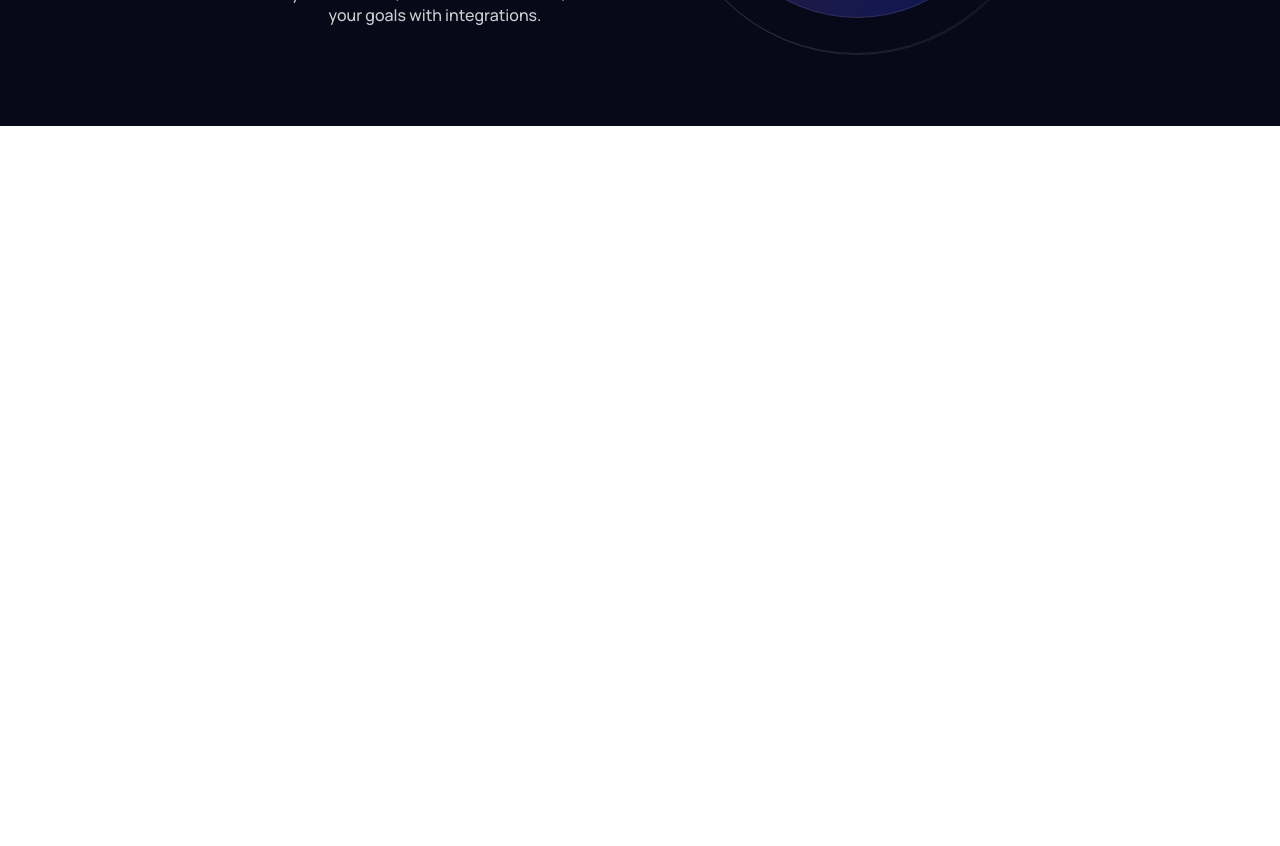
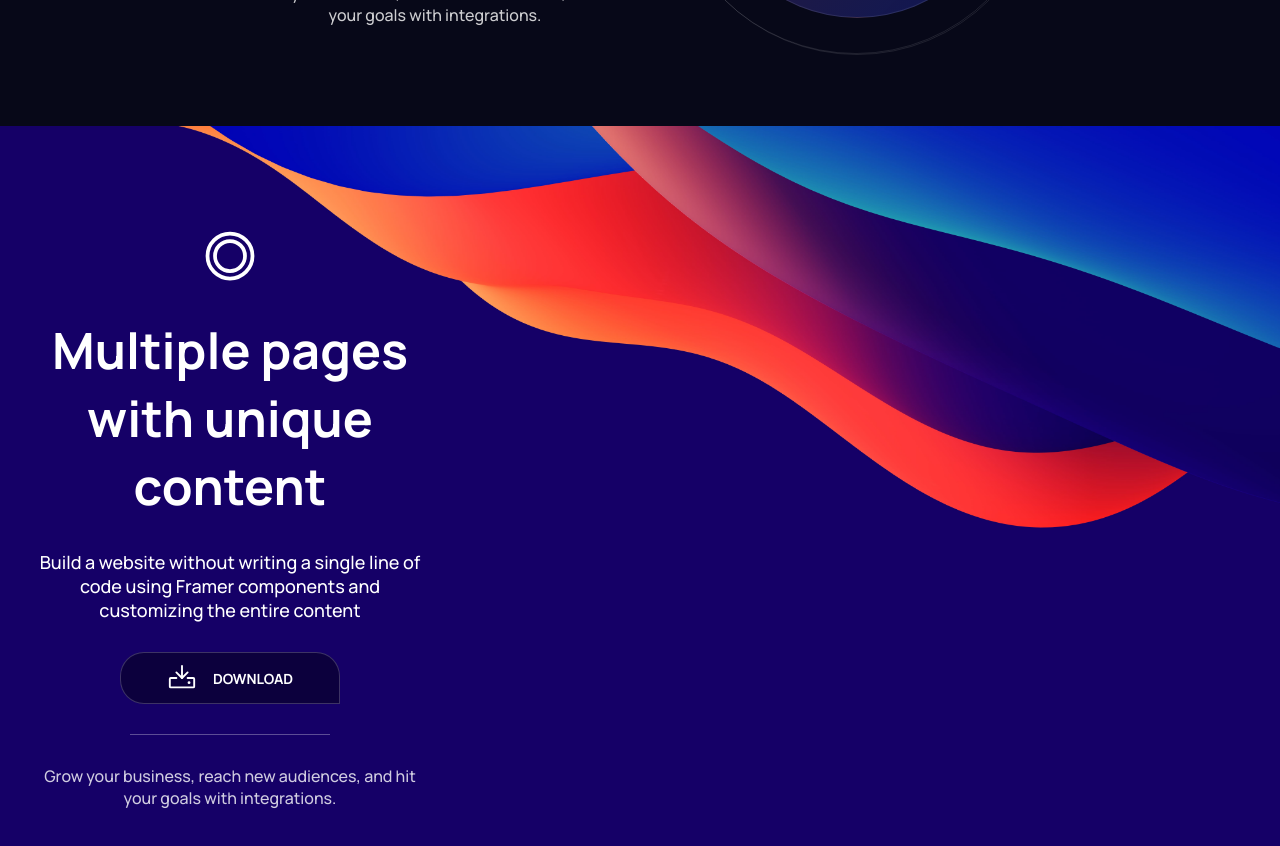
Before and after one commit to reaperdragon/framer-magic, a Next.js app: page / in a window 1280 px wide. Shown: the part 3200-4046 px from the top of the page. Before the commit the page ends 3326 px from the top, so only its background shows below. Built offline with nearby package versions, Linux system fonts and the light colour scheme.

Commit message:
add section

```diff
--- a/pages/index.jsx
+++ b/pages/index.jsx
@@ -300,6 +300,42 @@ export default function Home() {
           </div>
         </div>
       </ContainerComponents2>
+
+      <ContainerComponents3 image={`${"/images/wallpaper2.jpg"}`}>
+        <div className="container-component-main">
+          <Image
+            src="/svgs/record.svg"
+            className="hero-device-icon"
+            alt="Play"
+            layout="intrinsic"
+            width="60"
+            height="60"
+          />{" "}
+          <h4 className="container-component-title">
+            Multiple pages with unique content
+          </h4>
+          <p className="container-component-content">
+            Build a website without writing a single line of code using Framer
+            components and customizing the entire content
+          </p>
+          <ButtonHero>
+            <Image
+              src="/svgs/download-duotone.svg"
+              className="hero-device-icon"
+              alt="Play"
+              layout="intrinsic"
+              width="30"
+              height="30"
+            />{" "}
+            DOWNLOAD
+          </ButtonHero>
+          <div className="container-component-divider"></div>
+          <p className="container-component-text">
+            Grow your business, reach new audiences, and hit your goals with
+            integrations.
+          </p>
+        </div>
+      </ContainerComponents3>
     </>
   );
 }
@@ -1315,3 +1351,75 @@ const ContainerComponents2 = styled.section`
     justify-content: center;
   }
 `;
+
+const ContainerComponents3 = styled.section`
+  background: url(${(props) => props.image});
+  background-position: center;
+  background-repeat: no-repeat;
+  background-size: cover;
+  height: fit-content;
+  font-family: "Manrope", sans-serif;
+  padding: 100px 30px;
+
+  .container-component-main {
+    display: flex;
+    flex-flow: column nowrap;
+    place-content: center flex-start;
+    text-align: center;
+    align-items: center;
+    gap: 30px;
+    max-width: 400px;
+    width: 100%;
+  }
+
+  .container-component-title {
+    color: white;
+    font-size: 50px;
+    font-weight: bolder;
+  }
+
+  .container-component-content {
+    color: white;
+    font-size: 18px;
+  }
+
+  .container-component-button {
+    cursor: pointer;
+    background: ${(props) =>
+      props.primary
+        ? "linear-gradient(135deg, rgb(177, 117, 255) 0%, rgb(28, 20, 255) 100%)"
+        : "rgba(0, 0, 0, 0.7)"};
+    padding: 10px;
+    color: white;
+    border-radius: 24px 24px 0;
+    font-family: "Manrope", sans-serif;
+    font-weight: semibold;
+    font-size: 14px;
+    font-weight: bold;
+    backdrop-filter: blur(30px);
+    border: none;
+    outline: none;
+    display: flex;
+    text-transform: uppercase;
+    align-items: center;
+    justify-content: center;
+    gap: 16px;
+    width: 220px;
+    transition: all 0.3s ease-in-out;
+
+    border-style: ${(props) => (props.primary ? null : "solid")};
+    border-width: ${(props) => (props.primary ? null : `1px`)};
+    border-color: ${(props) =>
+      props.primary ? null : "rgba(255, 255, 255, 0.2)"};
+  }
+
+  .container-component-divider {
+    width: 50%;
+    background: rgba(255, 255, 255, 0.3);
+    height: 1px;
+  }
+
+  .container-component-text {
+    color: rgba(255, 255, 255, 0.8);
+  }
+`;
```
Also changed, not shown: public/svgs/download-duotone.svg (added), public/svgs/record.svg (added).
